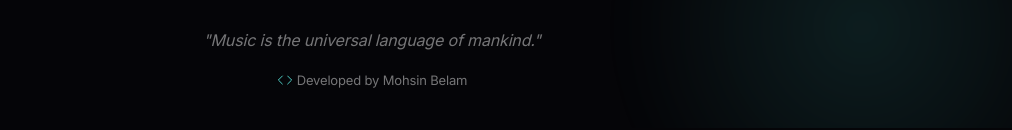
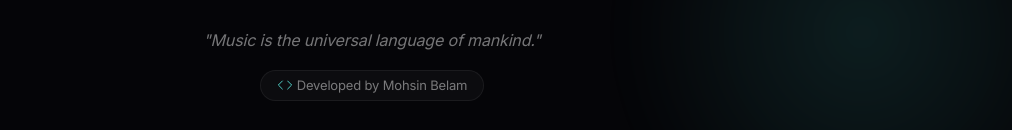
Before and after one commit to MohsinCell/SEPIA-Air-Instruments, a React (Vite) app: page / in a window 1280 px wide. Shown: the part 1018-1148 px from the top of the page, without its empty margins (268-1280 px from the left). Built offline with nearby package versions, Linux system fonts and the light colour scheme.

Commit message:
Restore pill background on footer credit

```diff
--- a/src/styles/Landing.css
+++ b/src/styles/Landing.css
@@ -551,6 +551,10 @@
   gap: var(--space-xs);
   font-size: 0.8125rem;
   color: var(--color-text-muted);
+  padding: var(--space-xs) var(--space-md);
+  background: rgba(255, 255, 255, 0.03);
+  border: 1px solid rgba(255, 255, 255, 0.06);
+  border-radius: var(--radius-full);
 }
 
 .landing__footer-credit svg {
```
